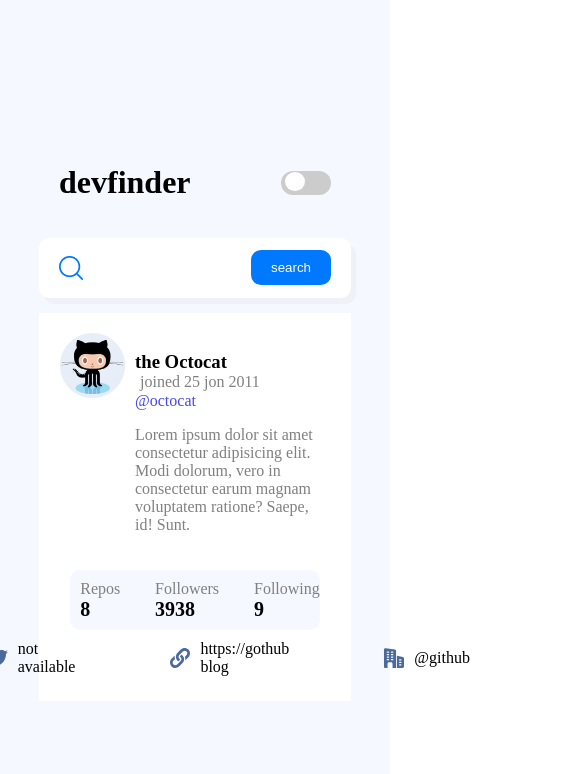
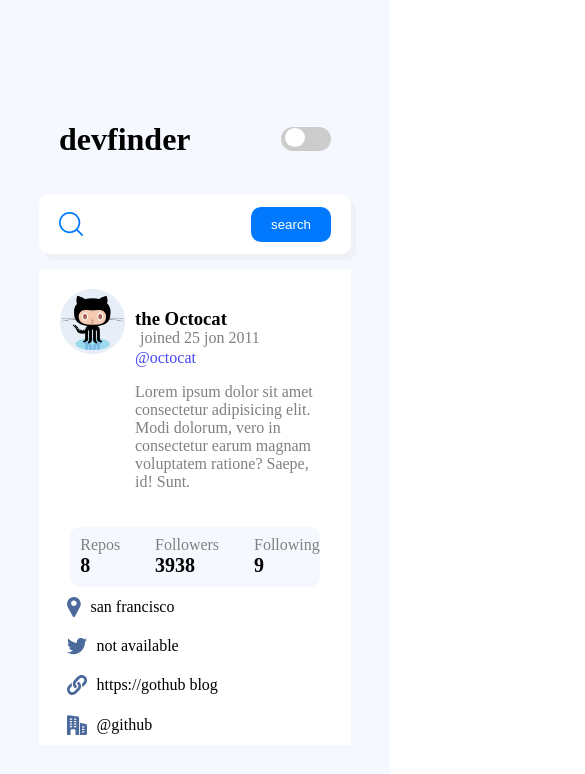
Before and after one commit to daliaemad11/day14, a React (Vite) app: page / in a window 390 px wide. Shown: the top 774 px of the page, 585 px wide, since content can reach past the window. Built offline with nearby package versions, Linux system fonts and the light colour scheme.

Commit message:
usersearches

```diff
--- a/src/componants/Main/Main.css
+++ b/src/componants/Main/Main.css
@@ -117,14 +117,22 @@
     #links{
         padding-left: 5px;
         width: auto;
+        width: 100%;
         flex-wrap: nowrap;
         display: flex;
          align-items: center;
+         flex-direction: column;
+         justify-content: start;
+         row-gap: 20px;
 
     }
     .link{
-        margin-left: 0px;
         width: 100%;
+        width: 100%;
+        margin: 0;
+
+        justify-content: start;
+        margin-left: 70px;
     }
     .num{
         margin-left: 10px;
```
